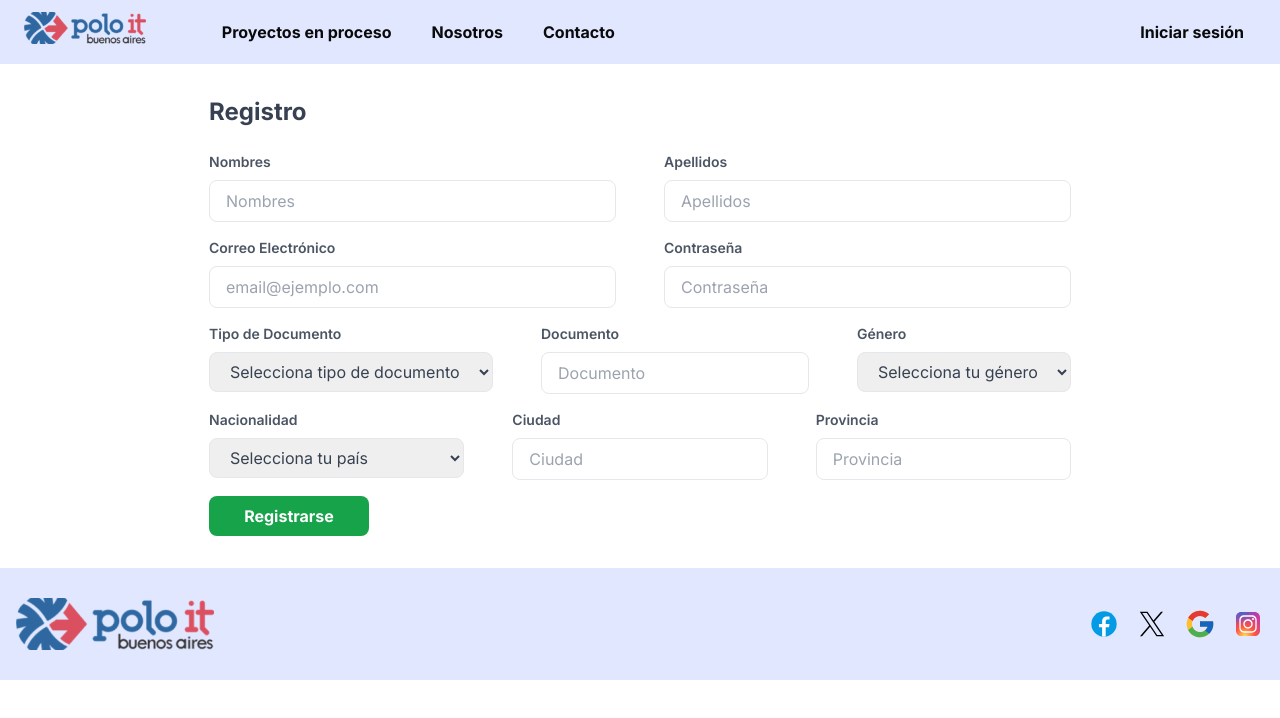
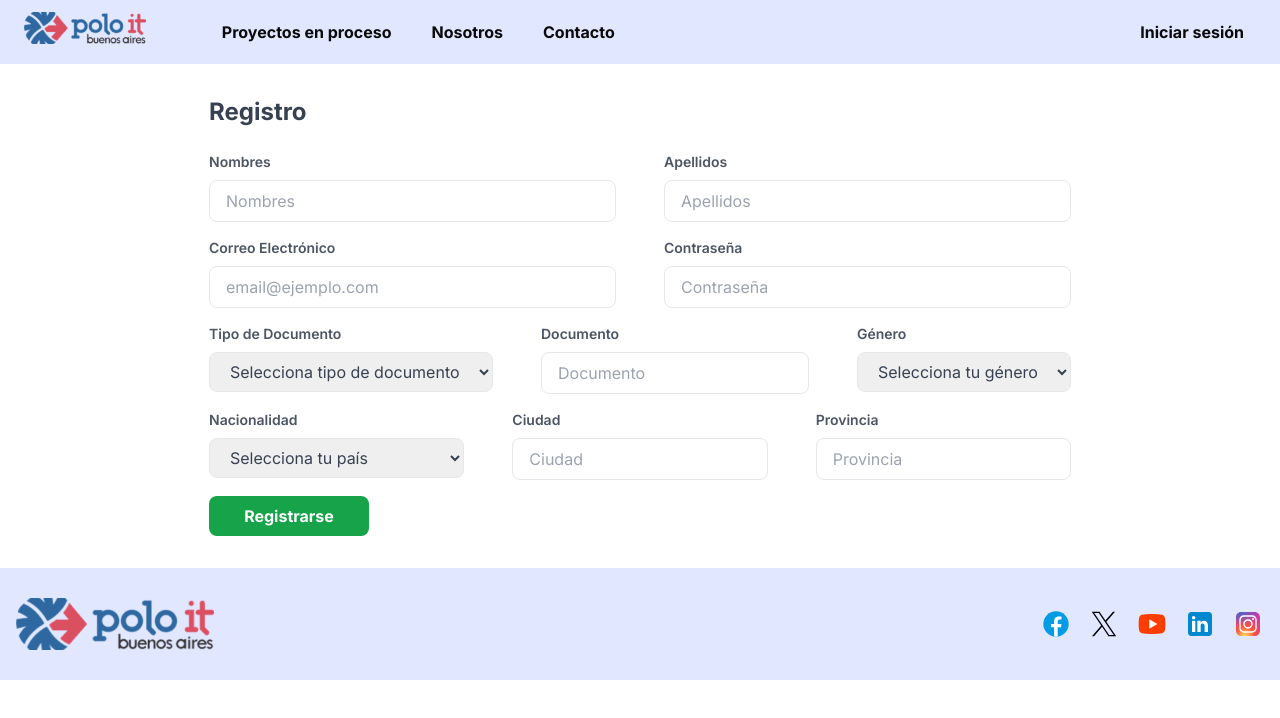
Before and after one commit to mauriGaray/GestionDeInscripcionesPoloIT, a React (Vite) app in the folder Client/: page /registro in a window 1280 px wide. Shown: the top 718 px of the page. Built offline with nearby package versions, Linux system fonts and the light colour scheme.

Commit message:
arreglo de registro, redes de footer y links

```diff
--- a/Client/src/App.jsx
+++ b/Client/src/App.jsx
@@ -9,7 +9,6 @@ import { Register } from "./pages/register/Register";
 import { Perfil } from "./pages/profile/perfil/Perfil";
 import { Mentor } from "./pages/profile/mentor/Mentor";
 import { Proyecto } from "./pages/profile/proyecto/Proyecto";
-// import { Equipo } from './pages/profile/equipo/Equipo';
 import { Footer } from "./components/layout/Footer";
 import { NotFound } from "./pages/not found/NotFound";
 import AdminView from "./pages/Admin/adminView/AdminView";
@@ -26,7 +25,6 @@ function App() {
         <Route path="/perfil" element={<Perfil />} />
         <Route path="/mentor" element={<Mentor />} />
         <Route path="/proyecto" element={<Proyecto />} />
-        {/* <Route path='/Equipo' element = {<Equipo/>}/> */}
         <Route path="*" element={<NotFound />} />
       </Routes>
       <Footer />
--- a/Client/src/components/forms/FormRegister.jsx
+++ b/Client/src/components/forms/FormRegister.jsx
@@ -1,4 +1,5 @@
 import React, { useState } from 'react';
+import axios from 'axios';
 
 export const FormRegister = () => {
 
@@ -22,9 +23,34 @@ export const FormRegister = () => {
     });
   };
 
-  const handleSubmit = (e) => {
+  // const handleSubmit = (e) => {
+  //   e.preventDefault();
+  //   console.log(formData);
+  // };
+
+  const handleSubmit = async (e) => {
     e.preventDefault();
-    console.log(formData);
+
+    try {
+      const response = await axios.post('/api/v0', formData, {
+        headers: {
+          'Content-Type': 'application/json',
+        },
+      });
+
+      if (response.status === 200) {
+        // Registro exitoso
+        console.log('Usuario registrado:', response.data);
+        alert('Registro exitoso!');
+        // Puedes redirigir al usuario o limpiar el formulario aquí
+      } else {
+        console.error('Error al registrar:', response.data);
+        alert('Hubo un problema con el registro.');
+      }
+    } catch (error) {
+      console.error('Error en la solicitud:', error);
+      alert('No se pudo conectar con el servidor.');
+    }
   };
 
   return (
@@ -96,8 +122,8 @@ export const FormRegister = () => {
               </label>
               <input
                 id="contraseña"
-                name="contraseña"
-                type="contraseña"
+                name="password"
+                type="password"
                 value={formData.password}
                 onChange={handleChange}
                 className="w-full px-4 py-2 border rounded-lg text-gray-700 focus:outline-none focus:ring-2 focus:ring-blue-500"
--- a/Client/src/components/layout/Footer.jsx
+++ b/Client/src/components/layout/Footer.jsx
@@ -15,65 +15,31 @@ export const Footer = () => {
           </Link>
         </div>
         <div className="flex justify-end gap-4">
-          <svg
-            xmlns="http://www.w3.org/2000/svg"
-            x="0px"
-            y="0px"
-            width="32"
-            height="32"
-            viewBox="0 0 48 48">
-            <path
-              fill="#039be5"
-              d="M24 5A19 19 0 1 0 24 43A19 19 0 1 0 24 5Z"></path>
-            <path
-              fill="#fff"
-              d="M26.572,29.036h4.917l0.772-4.995h-5.69v-2.73c0-2.075,0.678-3.915,2.619-3.915h3.119v-4.359c-0.548-0.074-1.707-0.236-3.897-0.236c-4.573,0-7.254,2.415-7.254,7.917v3.323h-4.701v4.995h4.701v13.729C22.089,42.905,23.032,43,24,43c0.875,0,1.729-0.08,2.572-0.194V29.036z"></path>
+
+          <a href="https://www.facebook.com/poloitbuenosaires/" target="_blank" rel="noopener noreferrer">
+            <svg xmlns="http://www.w3.org/2000/svg" x="0px" y="0px" width="32" height="32" viewBox="0 0 48 48">
+              <path fill="#039be5" d="M24 5A19 19 0 1 0 24 43A19 19 0 1 0 24 5Z"></path>
+              <path fill="#fff" d="M26.572,29.036h4.917l0.772-4.995h-5.69v-2.73c0-2.075,0.678-3.915,2.619-3.915h3.119v-4.359c-0.548-0.074-1.707-0.236-3.897-0.236c-4.573,0-7.254,2.415-7.254,7.917v3.323h-4.701v4.995h4.701v13.729C22.089,42.905,23.032,43,24,43c0.875,0,1.729-0.08,2.572-0.194V29.036z"></path>
             </svg>
+          </a>
 
-          <svg
-            xmlns="http://www.w3.org/2000/svg"
-            x="0px"
-            y="0px"
-            width="32"
-            height="32"
-            viewBox="0 0 50 50">
+          <a href="https://x.com/PoloITBsAs" target="_blank" rel="noopener noreferrer">
+            <svg xmlns="http://www.w3.org/2000/svg" x="0px" y="0px" width="32" height="32" viewBox="0 0 50 50">
               <path d="M 5.9199219 6 L 20.582031 27.375 L 6.2304688 44 L 9.4101562 44 L 21.986328 29.421875 L 31.986328 44 L 44 44 L 28.681641 21.669922 L 42.199219 6 L 39.029297 6 L 27.275391 19.617188 L 17.933594 6 L 5.9199219 6 z M 9.7167969 8 L 16.880859 8 L 40.203125 42 L 33.039062 42 L 9.7167969 8 z"></path>
             </svg>
+          </a>
 
-          <svg
-            xmlns="http://www.w3.org/2000/svg"
-            x="0px"
-            y="0px"
-            width="32"
-            height="32"
-            viewBox="0 0 48 48">
-            <path
-              fill="#fbc02d"
-              d="M43.611,20.083H42V20H24v8h11.303c-1.649,4.657-6.08,8-11.303,8c-6.627,0-12-5.373-12-12	s5.373-12,12-12c3.059,0,5.842,1.154,7.961,3.039l5.657-5.657C34.046,6.053,29.268,4,24,4C12.955,4,4,12.955,4,24s8.955,20,20,20	s20-8.955,20-20C44,22.659,43.862,21.35,43.611,20.083z"></path>
-            <path
-              fill="#e53935"
-              d="M6.306,14.691l6.571,4.819C14.655,15.108,18.961,12,24,12c3.059,0,5.842,1.154,7.961,3.039	l5.657-5.657C34.046,6.053,29.268,4,24,4C16.318,4,9.656,8.337,6.306,14.691z"></path>
-            <path
-              fill="#4caf50"
-              d="M24,44c5.166,0,9.86-1.977,13.409-5.192l-6.19-5.238C29.211,35.091,26.715,36,24,36	c-5.202,0-9.619-3.317-11.283-7.946l-6.522,5.025C9.505,39.556,16.227,44,24,44z"></path>
-            <path
-              fill="#1565c0"
-              d="M43.611,20.083L43.595,20L42,20H24v8h11.303c-0.792,2.237-2.231,4.166-4.087,5.571	c0.001-0.001,0.002-0.001,0.003-0.002l6.19,5.238C36.971,39.205,44,34,44,24C44,22.659,43.862,21.35,43.611,20.083z"></path>
-          </svg>
+          <a href="https://www.youtube.com/channel/UCt0AmOQHBXyYIMXMviCvX5g/featured" target="_blank" rel="noopener noreferrer">
+            <svg xmlns="http://www.w3.org/2000/svg"  viewBox="0 0 48 48" width="32px" height="32px"><path fill="#FF3D00" d="M43.2,33.9c-0.4,2.1-2.1,3.7-4.2,4c-3.3,0.5-8.8,1.1-15,1.1c-6.1,0-11.6-0.6-15-1.1c-2.1-0.3-3.8-1.9-4.2-4C4.4,31.6,4,28.2,4,24c0-4.2,0.4-7.6,0.8-9.9c0.4-2.1,2.1-3.7,4.2-4C12.3,9.6,17.8,9,24,9c6.2,0,11.6,0.6,15,1.1c2.1,0.3,3.8,1.9,4.2,4c0.4,2.3,0.9,5.7,0.9,9.9C44,28.2,43.6,31.6,43.2,33.9z"/><path fill="#FFF" d="M20 31L20 17 32 24z"/></svg>
+          </a>
 
-          <svg
-            xmlns="http://www.w3.org/2000/svg"
-            x="0px"
-            y="0px"
-            width="32"
-            height="32"
-            viewBox="0 0 48 48">
-            <radialGradient
-              id="yOrnnhliCrdS2gy~4tD8ma_Xy10Jcu1L2Su_gr1"
-              cx="19.38"
-              cy="42.035"
-              r="44.899"
-              gradientUnits="userSpaceOnUse">
+          <a href="https://www.linkedin.com/company/polo-it-de-buenos-aires/" target="_blank" rel="noopener noreferrer">
+            <svg xmlns="http://www.w3.org/2000/svg"  viewBox="0 0 48 48" width="32px" height="32px"><path fill="#0288D1" d="M42,37c0,2.762-2.238,5-5,5H11c-2.761,0-5-2.238-5-5V11c0-2.762,2.239-5,5-5h26c2.762,0,5,2.238,5,5V37z"/><path fill="#FFF" d="M12 19H17V36H12zM14.485 17h-.028C12.965 17 12 15.888 12 14.499 12 13.08 12.995 12 14.514 12c1.521 0 2.458 1.08 2.486 2.499C17 15.887 16.035 17 14.485 17zM36 36h-5v-9.099c0-2.198-1.225-3.698-3.192-3.698-1.501 0-2.313 1.012-2.707 1.99C24.957 25.543 25 26.511 25 27v9h-5V19h5v2.616C25.721 20.5 26.85 19 29.738 19c3.578 0 6.261 2.25 6.261 7.274L36 36 36 36z"/></svg>
+          </a>
+
+          <a href="https://www.instagram.com/poloitbuenosaires/" target="_blank" rel="noopener noreferrer">
+            <svg xmlns="http://www.w3.org/2000/svg" x="0px" y="0px" width="32" height="32" viewBox="0 0 48 48">
+              <radialGradient id="yOrnnhliCrdS2gy~4tD8ma_Xy10Jcu1L2Su_gr1" cx="19.38" cy="42.035" r="44.899" gradientUnits="userSpaceOnUse">
                 <stop offset="0" stopColor="#fd5"></stop>
                 <stop offset=".328" stopColor="#ff543f"></stop>
                 <stop offset=".348" stopColor="#fc5245"></stop>
@@ -82,30 +48,17 @@ export const Footer = () => {
                 <stop offset=".761" stopColor="#cc39a4"></stop>
                 <stop offset=".841" stopColor="#c837ab"></stop>
               </radialGradient>
-            <path
-              fill="url(#yOrnnhliCrdS2gy~4tD8ma_Xy10Jcu1L2Su_gr1)"
-              d="M34.017,41.99l-20,0.019c-4.4,0.004-8.003-3.592-8.008-7.992l-0.019-20	c-0.004-4.4,3.592-8.003,7.992-8.008l20-0.019c4.4-0.004,8.003,3.592,8.008,7.992l0.019,20	C42.014,38.383,38.417,41.986,34.017,41.99z"></path>
-            <radialGradient
-              id="yOrnnhliCrdS2gy~4tD8mb_Xy10Jcu1L2Su_gr2"
-              cx="11.786"
-              cy="5.54"
-              r="29.813"
-              gradientTransform="matrix(1 0 0 .6663 0 1.849)"
-              gradientUnits="userSpaceOnUse">
+              <path fill="url(#yOrnnhliCrdS2gy~4tD8ma_Xy10Jcu1L2Su_gr1)" d="M34.017,41.99l-20,0.019c-4.4,0.004-8.003-3.592-8.008-7.992l-0.019-20	c-0.004-4.4,3.592-8.003,7.992-8.008l20-0.019c4.4-0.004,8.003,3.592,8.008,7.992l0.019,20	C42.014,38.383,38.417,41.986,34.017,41.99z"></path>
+              <radialGradient id="yOrnnhliCrdS2gy~4tD8mb_Xy10Jcu1L2Su_gr2" cx="11.786" cy="5.54" r="29.813" gradientTransform="matrix(1 0 0 .6663 0 1.849)" gradientUnits="userSpaceOnUse">
                 <stop offset="0" stopColor="#4168c9"></stop>
                 <stop offset=".999" stopColor="#4168c9" stopOpacity="0"></stop>
               </radialGradient>
-            <path
-              fill="url(#yOrnnhliCrdS2gy~4tD8mb_Xy10Jcu1L2Su_gr2)"
-              d="M34.017,41.99l-20,0.019c-4.4,0.004-8.003-3.592-8.008-7.992l-0.019-20	c-0.004-4.4,3.592-8.003,7.992-8.008l20-0.019c4.4-0.004,8.003,3.592,8.008,7.992l0.019,20	C42.014,38.383,38.417,41.986,34.017,41.99z"></path>
-            <path
-              fill="#fff"
-              d="M24,31c-3.859,0-7-3.14-7-7s3.141-7,7-7s7,3.14,7,7S27.859,31,24,31z M24,19c-2.757,0-5,2.243-5,5	s2.243,5,5,5s5-2.243,5-5S26.757,19,24,19z"></path>
+              <path fill="url(#yOrnnhliCrdS2gy~4tD8mb_Xy10Jcu1L2Su_gr2)" d="M34.017,41.99l-20,0.019c-4.4,0.004-8.003-3.592-8.008-7.992l-0.019-20	c-0.004-4.4,3.592-8.003,7.992-8.008l20-0.019c4.4-0.004,8.003,3.592,8.008,7.992l0.019,20	C42.014,38.383,38.417,41.986,34.017,41.99z"></path>
+              <path fill="#fff" d="M24,31c-3.859,0-7-3.14-7-7s3.141-7,7-7s7,3.14,7,7S27.859,31,24,31z M24,19c-2.757,0-5,2.243-5,5	s2.243,5,5,5s5-2.243,5-5S26.757,19,24,19z"></path>
               <circle cx="31.5" cy="16.5" r="1.5" fill="#fff"></circle>
-            <path
-              fill="#fff"
-              d="M30,37H18c-3.859,0-7-3.14-7-7V18c0-3.86,3.141-7,7-7h12c3.859,0,7,3.14,7,7v12	C37,33.86,33.859,37,30,37z M18,13c-2.757,0-5,2.243-5,5v12c0,2.757,2.243,5,5,5h12c2.757,0,5-2.243,5-5V18c0-2.757-2.243-5-5-5H18z"></path>
+              <path fill="#fff" d="M30,37H18c-3.859,0-7-3.14-7-7V18c0-3.86,3.141-7,7-7h12c3.859,0,7,3.14,7,7v12	C37,33.86,33.859,37,30,37z M18,13c-2.757,0-5,2.243-5,5v12c0,2.757,2.243,5,5,5h12c2.757,0,5-2.243,5-5V18c0-2.757-2.243-5-5-5H18z"></path>
             </svg>
+          </a>
         </div>
       </div>
     </footer>
--- a/Client/src/pages/login/login.css
+++ /dev/null
@@ -1,3 +0,0 @@
-.inicio-main__bg {
-  background: url(/bg-image.png);
-}
--- a/Client/src/pages/onboarding/onboarding.css
+++ /dev/null
@@ -1,3 +0,0 @@
-.main-onboarding__bg {
-  background: url(/bg-image.png);
-}
```
Also changed, not shown: Client/src/pages/onboarding/Onboarding.jsx (+1 -37 lines), Client/env.txt (added). Lines whose indentation alone changed are shown as unchanged.
